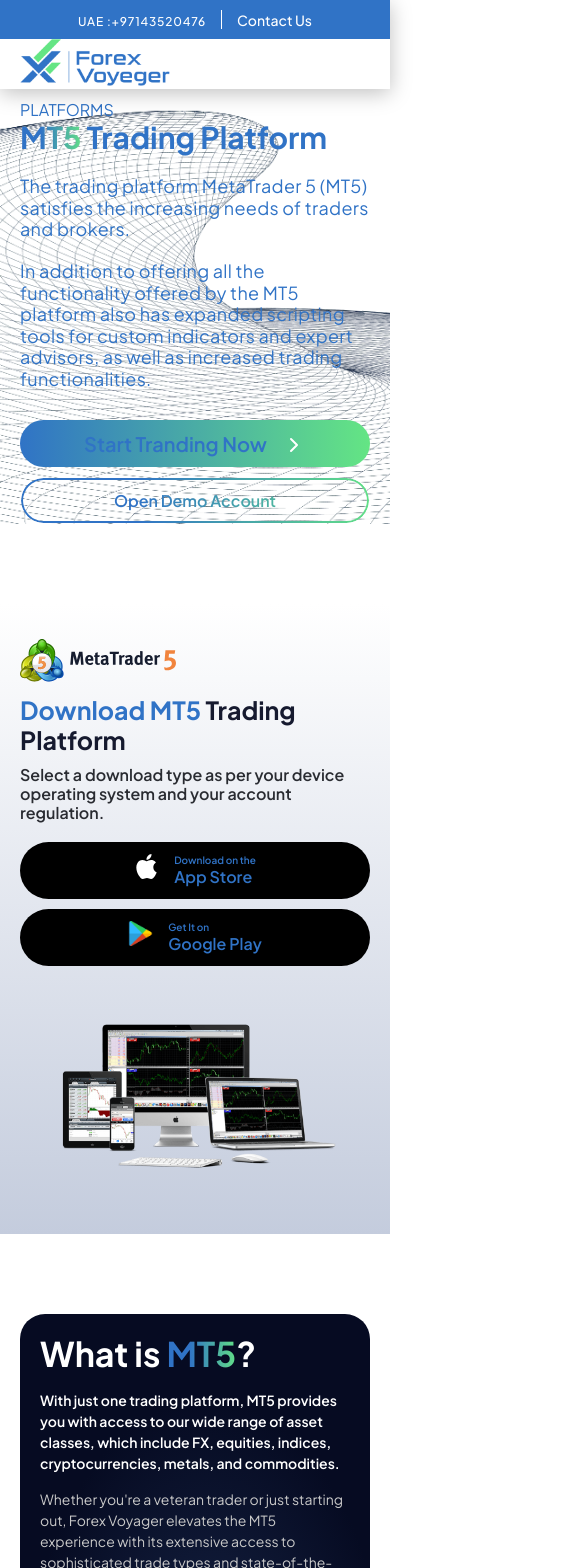
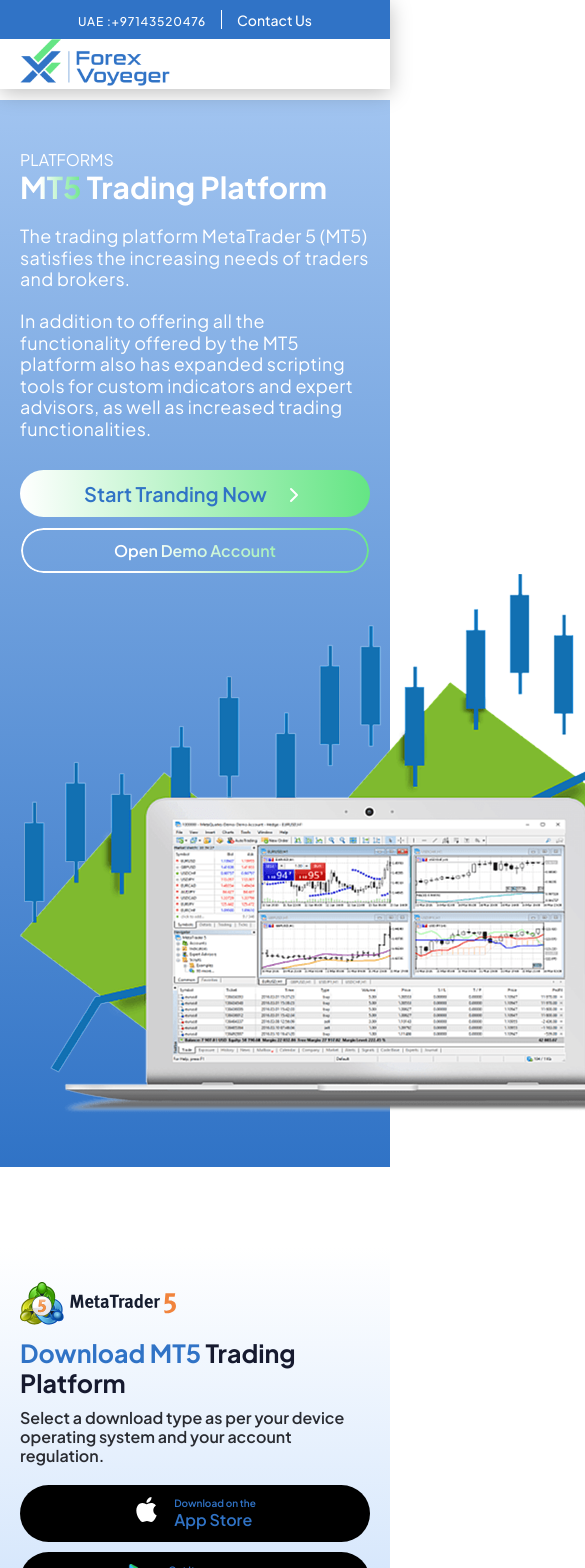
Before and after one commit to jimmyhinsu/forex-voyager-limited, a React (Create React App) app: page /meta5 in a window 390 px wide. Shown: the top 1568 px of the page, 585 px wide, since content can reach past the window. Built offline with nearby package versions, Linux system fonts and the light colour scheme.

Commit message:
meta5 page theme change

```diff
--- a/src/module/meta5/index.js
+++ b/src/module/meta5/index.js
@@ -3,7 +3,7 @@ import './meta5.scss';
 import Gotonext from '../home/gotonext';
 // import Wanttoget from '../home/wanttoget';
 import Accountssection from '../home/Accountssections';
-// import bannermt5 from '../../assets/images/banner-mt5.webp';
+import meta5banner from "../../assets/images/meta 5 banner.png"
 import Slideicon from "../../assets/svg/slideicon";
 import whatismeta from '../../assets/images/meta trader 5.png';
 import downloadapp from '../../assets/images/download-mt5.png';
@@ -42,9 +42,9 @@ export default function Meta5() {
                             </div>
                         </div>
 
-                        {/* <div className='bannermt5'>
-                            <img src={bannermt5} alt="error" data-aos="flip-right" />
-                        </div> */}
+                        <div className='bannermt5'>
+                            <img src={meta5banner} alt="error" data-aos="flip-right" />
+                        </div>
                     </div>
                 </div>
 
--- a/src/module/meta5/meta5.scss
+++ b/src/module/meta5/meta5.scss
@@ -1,17 +1,11 @@
 .strip-bg-colored {
-    background-image: url(../../assets/images/striped-background-colored.webp);
-    background-repeat: no-repeat;
-    background-size: cover;
-    background-position: center center;
-    height: 100%;
-    width: 100%;
-    transform: rotateY(180deg);
+    background-image: linear-gradient(180deg, #a1c4f0, #3073c6);
+    padding: 50px 0;
 
     .conatiner {
         max-width: 1372px;
         margin: 0 auto;
         padding: 0 20px;
-        transform: rotateY(180deg);
 
         .mttradingplatform {
             display: flex;
@@ -27,7 +21,7 @@
                 .span-platfrom {
                     span {
                         font-size: 18px;
-                        color: #3073c6;
+                        color: #ffffff;
 
                         @media (max-width: 576px) {
                             font-size: 16px;
@@ -37,10 +31,10 @@
 
                 .trading-text {
                     h2 {
-                        color: #3073c6;
+                        color: #ffffff;
                         font-size: 55px;
                         span {
-                            background: linear-gradient(88.9deg, #3073c6 33.43%, #64e584 103.55%);
+                            background: linear-gradient(88.9deg, #ffffff 33.43%, #64e584 103.55%);
                             -webkit-background-clip: text;
                             background-clip: text;
                             color: transparent;
@@ -56,7 +50,7 @@
                     margin-top: 20px;
                     p {
                         font-size: 18px;
-                        color: #3073c6;
+                        color: #ffffff;
                         letter-spacing: 0.3px;
                     }
                 }
@@ -64,7 +58,7 @@
                     margin-top: 20px;
                     p {
                         font-size: 18px;
-                        color: #3073c6;
+                        color: #ffffff;
                         letter-spacing: 0.3px;
                     }
                 }
@@ -80,7 +74,7 @@
                     }
                     .start {
                         button {
-                            background-image: linear-gradient(88.9deg, #3073c6, #64e584 50%, #64e584 75%, #3073c6 120%);
+                            background-image: linear-gradient(88.9deg, #ffffff, #64e584 50%, #64e584 75%, #ffffff 120%);
                             padding: 15px;
                             border: none;
                             border-radius: 50px;
@@ -104,10 +98,10 @@
                                 transition: 0.4s ease-in-out;
                                 background: linear-gradient(
                                     88.9deg,
-                                    #467bff,
+                                    #ffffff,
                                     #75d9d9 50%,
                                     #75d9d9 75%,
-                                    #467bff 120%
+                                    #ffffff 120%
                                 ) !important;
                                 background-size: 200% auto !important;
                                 background-position: 100% !important;
@@ -141,7 +135,7 @@
                             width: 100%;
                             border: none;
                             position: relative;
-                            background: linear-gradient(88.9deg, #3073c6 33.43%, #64e584 103.55%);
+                            background: linear-gradient(88.9deg, #ffffff 33.43%, #64e584 103.55%);
                             -webkit-background-clip: text;
                             background-clip: text;
                             color: transparent;
@@ -159,7 +153,7 @@
                             }
 
                             &:before {
-                                background: linear-gradient(88.9deg, #3073c6 33.43%, #64e584 103.55%);
+                                background: linear-gradient(88.9deg, #ffffff 33.43%, #64e584 103.55%);
                                 content: "";
                                 position: absolute;
                                 inset: 0;
@@ -181,14 +175,8 @@
             }
 
             .bannermt5 {
+                width: 100%;
                 img {
-                    height: 460px;
-                    object-fit: contain;
-
-                    @media (max-width: 576px) {
-                        height: 265px;
-                        width: 100%;
-                    }
                 }
             }
         }
@@ -198,7 +186,7 @@
 .white-background {
     padding: 35px 0;
     margin: 80px 0;
-    background-image: linear-gradient(180deg, #fff, #c4ccdd);
+    background-image: linear-gradient(180deg, #fff, #b1d1f9);
 
     .container {
         max-width: 1372px;
@@ -383,7 +371,7 @@
 
         .white-bg-color {
             padding: 40px;
-            background-image: radial-gradient(53.28% 46.13% at 53.28% 57.78%, #172547 0, #060b22 100%);
+            background-image: linear-gradient(180deg, #658bb9, #3073c6);
             border-radius: 25px;
 
             @media (max-width: 1024px) {
@@ -412,7 +400,7 @@
                             font-size: 40px;
 
                             span {
-                                background: linear-gradient(88.9deg, #3073c6 33.43%, #64e584 103.55%);
+                                background: linear-gradient(88.9deg, #ffffff 33.43%, #64e584 103.55%);
                                 -webkit-background-clip: text;
                                 background-clip: text;
                                 color: transparent;
@@ -439,7 +427,7 @@
                     .withcomplete {
                         margin-top: 15px;
                         span {
-                            color: #c9c9c9;
+                            color: #ffffff;
                             font-size: 18px;
                             line-height: 1.5;
 
--- a/src/module/regulations/regulations.scss
+++ b/src/module/regulations/regulations.scss
@@ -117,6 +117,7 @@
                 align-items: center;
                 flex-direction: column;
                 gap: 20px;
+                box-shadow: rgba(0, 0, 0, 0.24) 0px 3px 8px;
 
                 .fscm-icon-cont {
                     height: 48px;
--- a/src/module/whyforexvoyager/whyforexvoyager.scss
+++ b/src/module/whyforexvoyager/whyforexvoyager.scss
@@ -143,6 +143,7 @@
                 flex-direction: column-reverse;
                 transition: 0.4s ease-in-out;
                 padding: 30px;
+                box-shadow: rgba(0, 0, 0, 0.24) 0px 3px 8px;
 
                 @media (max-width: 1024px) {
                     padding: 20px;
@@ -421,6 +422,7 @@
                 background-image: linear-gradient(180deg, #a1c4f0, #356db2);
                 padding: 25px;
                 border-radius: 15px;
+                box-shadow: rgba(0, 0, 0, 0.24) 0px 3px 8px;
 
                 .img-sideline-flex {
                     display: flex;
```
Also changed, not shown: src/assets/images/meta 5 banner.png (added).
